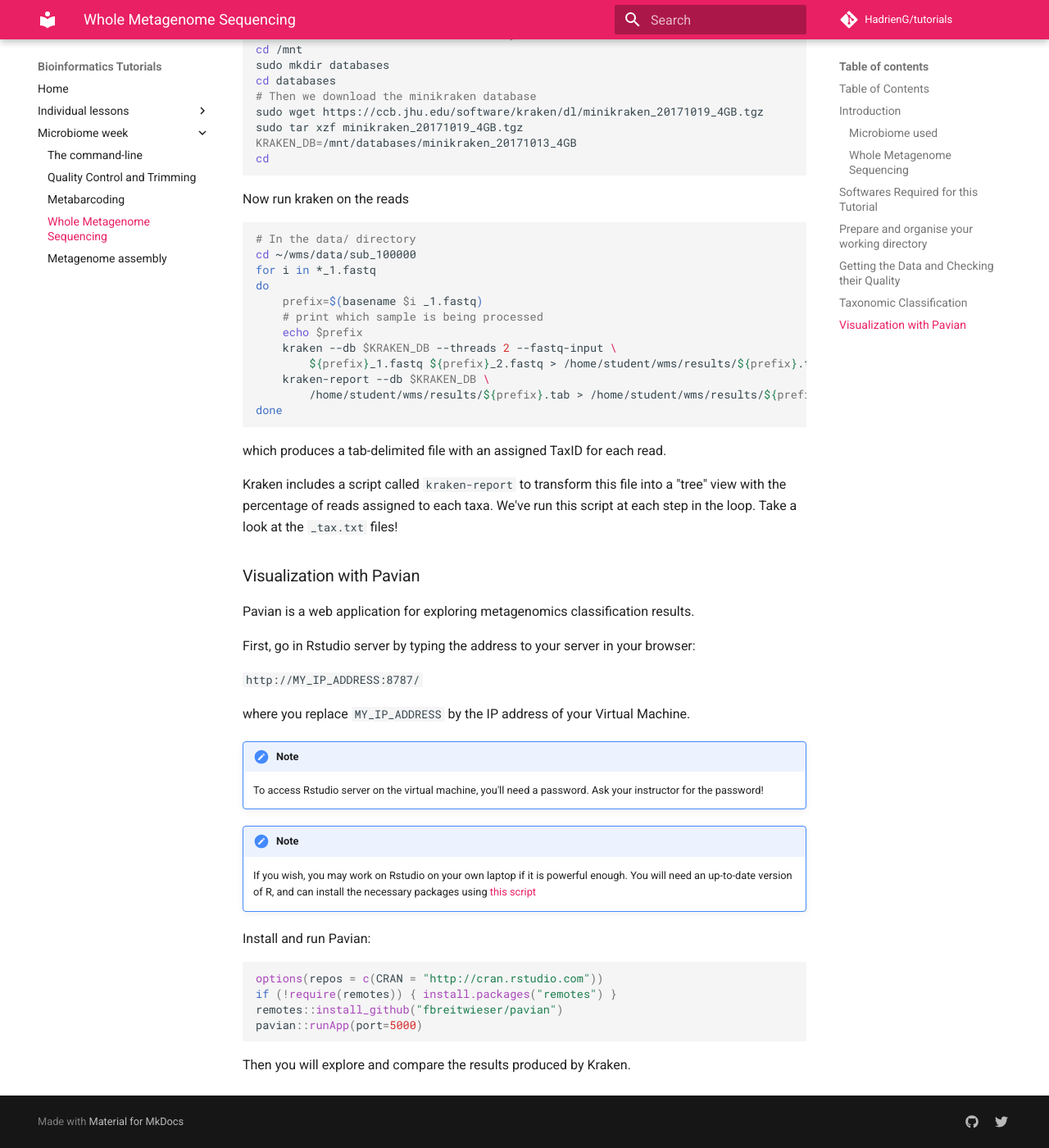
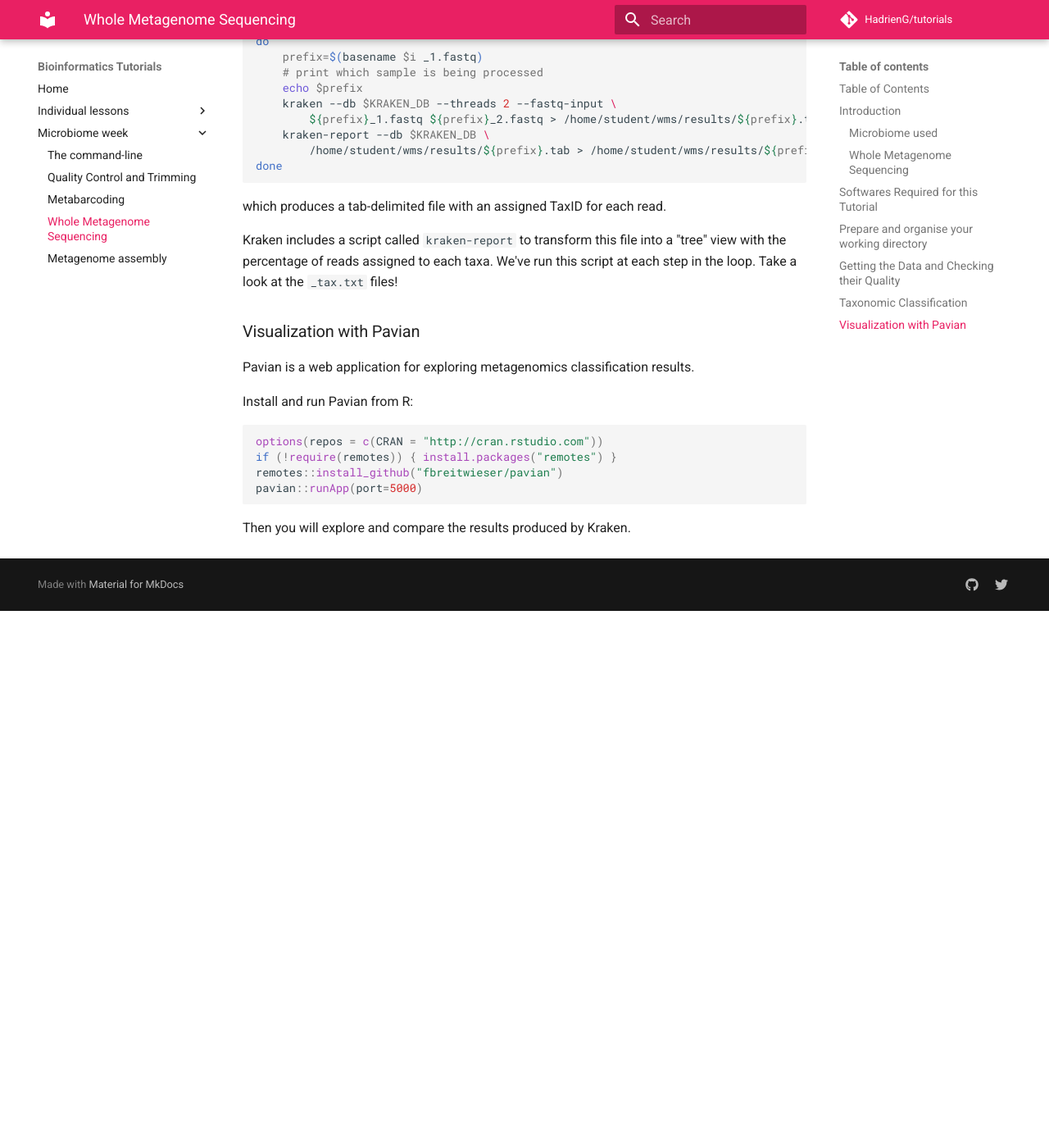
Before and after one commit to HadrienG/tutorials, an MkDocs documentation site: the page built from docs/wms.md, in a window 1280 px wide and 1400 px high, scrolled down 3296 px. Shown: the whole window at 82% size. Built offline with MkDocs 1.6.1 and Material for MkDocs 9.7.7, drawn with Linux system fonts in a browser that asks for light colours; comment, search, counter and statistics services are not loaded; old or Windows-style settings are respelled for this version of MkDocs; after the commit the page ends 4041 px from its top, so only the background shows below that; some of the changed text lies outside the part shown.

Commit message:
small wms update

````diff
--- a/docs/wms.md
+++ b/docs/wms.md
@@ -68,21 +68,6 @@
 We'll use FastQC to check the quality of our data.
 FastQC should be already installed on your VM, so you need to type
 
-```
-fastqc
-```
-
-When FastQC has started you can select the fastq file you just downloaded with `file -> open`
-What do you think about the quality of the reads? Do they need trimming? Are there still adapters
-present? Overrepresented sequences?
-
-
-!!! note
-    FastQC can be downloaded and run on a Windows or Linux computer without installation.
-    It is available [here](http://www.bioinformatics.babraham.ac.uk/projects/fastqc/)
-
-Alternatively, run fastqc on the command-line:
-
 ```bash
 fastqc *.fastq
 ```
@@ -138,22 +123,8 @@
 
 Pavian is a web application for exploring metagenomics classification results.
 
-First, go in Rstudio server by typing the address to your server in your browser:
 
-`http://MY_IP_ADDRESS:8787/`
-
-where you replace `MY_IP_ADDRESS` by the IP address of your Virtual Machine.
-
-!!! note
-    To access Rstudio server on the virtual machine, you'll need a password.
-    Ask your instructor for the password!
-
-!!! note
-    If you wish, you may work on Rstudio on your own laptop if it is powerful enough.
-    You will need an up-to-date version of R, and can install the necessary packages using [this script](https://osf.io/a7kqz/download)
-
-
-Install and run Pavian:
+Install and run Pavian from R:
 
 
 ```R
````
